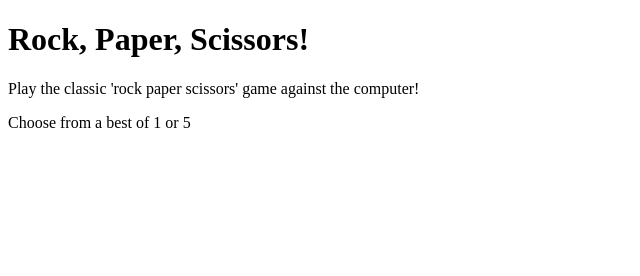
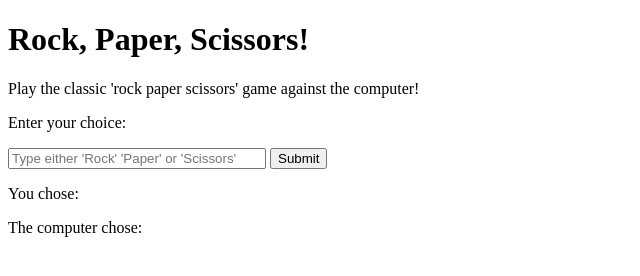
Before and after one commit to Tyler-FF/rock_paper_scissors, a plain HTML site: page index.html in a window 1280 px wide. Shown: the whole page, without its empty margins (0-640 px from the left). Drawn offline with Linux system fonts and the light colour scheme.

Commit message:
Update index.html
Edited index.html to be ready for JavaScript code

```diff
--- a/index.html
+++ b/index.html
@@ -5,10 +5,20 @@
     <meta http-equiv="X-UA-Compatible" content="IE=edge">
     <meta name="viewport" content="width=device-width, initial-scale=1.0">
     <title>Rock, Paper, Scissors!</title>
+    <script src="javascript/script.js"></script>
+    <style> input {
+        min-width: 250px;
+    }
+        </style>
 </head>
 <body>
     <h1>Rock, Paper, Scissors!</h1>
     <p>Play the classic 'rock paper scissors' game against the computer!</p>
-    <p>Choose from a best of 1 or 5</p>
+    <p>Enter your choice:</p>
+    <input type="text" id="PlayerSelection" name="PlayerSelection" placeholder="Type either 'Rock' 'Paper' or 'Scissors'">
+    <button>Submit</button>
+    <p>You chose:<p id ="PlayerChoice"></p></p>
+    <p>The computer chose:<p id ="ComputerChoice"></p></p>
+    <p id="Result"></p>
 </body>
 </html>
```
